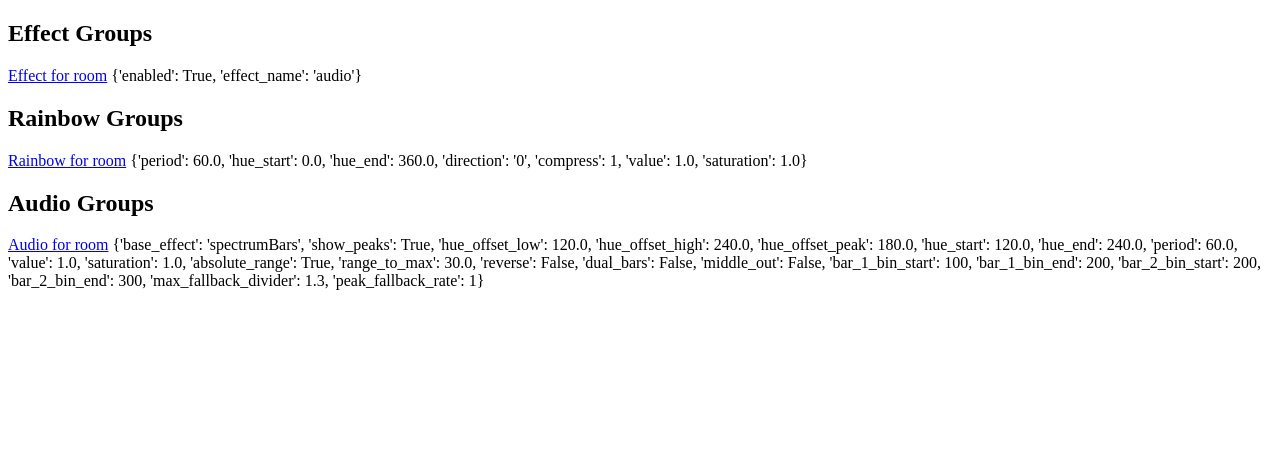
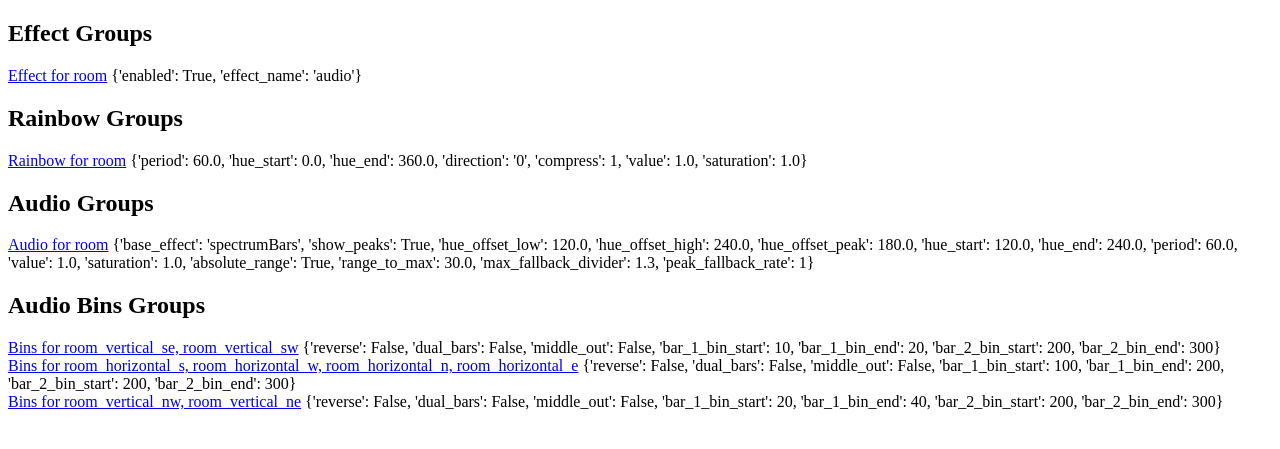
Before and after one commit to RieCo432/lightmaster, a Flask app: page / in a window 1280 px wide. Shown: the top 449 px of the page. Run offline with Flask 3, Linux system fonts and the light colour scheme; some libraries are stand-ins or nearby versions.

Commit message:
audio bins assignment separate from visual config

```diff
--- a/webapp/config_manager.py
+++ b/webapp/config_manager.py
@@ -66,6 +66,15 @@
     return indexes
 
 
+def get_elements_with_same_audio_bins_config(element_index):
+    indexes = []
+    for i in setup_config["elements"]:
+        if effect_config["elements"][i]["audio_bins"] == effect_config["elements"][element_index]["audio_bins"]:
+            indexes.append(i)
+
+    return indexes
+
+
 def apply_effect(effect_form: forms.EffectForm):
     for element_index in get_all_target_elements(effect_form.targets):
         effect_config["elements"][element_index]["effect"]["enabled"] = effect_form.enabled.data
@@ -114,6 +123,19 @@
     save_config()
 
 
+def apply_audio_bins(audio_bins_form: forms.AudioBinsForm):
+    for element_index in get_all_target_elements(audio_bins_form.targets):
+        effect_config["elements"][element_index]["audio_bins"]["reverse"] = audio_bins_form.reverse.data
+        effect_config["elements"][element_index]["audio_bins"]["dual_bars"] = audio_bins_form.dual_bars.data
+        effect_config["elements"][element_index]["audio_bins"]["middle_out"] = audio_bins_form.middle_out.data
+        effect_config["elements"][element_index]["audio_bins"]["bar_1_bin_start"] = audio_bins_form.bar_1_bin_start.data
+        effect_config["elements"][element_index]["audio_bins"]["bar_1_bin_end"] = audio_bins_form.bar_1_bin_end.data
+        effect_config["elements"][element_index]["audio_bins"]["bar_2_bin_start"] = audio_bins_form.bar_2_bin_start.data
+        effect_config["elements"][element_index]["audio_bins"]["bar_2_bin_end"] = audio_bins_form.bar_2_bin_end.data
+
+    save_config()
+
+
 def read_audio_to_form(audio_form, element_index):
     audio_form.base_effect.data = effect_config["elements"][element_index]["audio"]["base_effect"]
     audio_form.show_peaks.data = effect_config["elements"][element_index]["audio"]["show_peaks"]
@@ -144,6 +166,25 @@
     if len(containers) != 0:
         audio_form.targets.apply_to_containers.data = True
         audio_form.targets.container_indexes.data = containers
+
+
+def read_audio_bins_to_form(audio_bins_form, element_index):
+
+    audio_bins_form.reverse.data = effect_config["elements"][element_index]["audio_bins"]["reverse"]
+    audio_bins_form.dual_bars.data = effect_config["elements"][element_index]["audio_bins"]["dual_bars"]
+    audio_bins_form.middle_out.data = effect_config["elements"][element_index]["audio_bins"]["middle_out"]
+    audio_bins_form.bar_1_bin_start.data = effect_config["elements"][element_index]["audio_bins"]["bar_1_bin_start"]
+    audio_bins_form.bar_1_bin_end.data = effect_config["elements"][element_index]["audio_bins"]["bar_1_bin_end"]
+    audio_bins_form.bar_2_bin_start.data = effect_config["elements"][element_index]["audio_bins"]["bar_2_bin_start"]
+    audio_bins_form.bar_2_bin_end.data = effect_config["elements"][element_index]["audio_bins"]["bar_2_bin_end"]
+
+    containers, elements = containerise_elements(get_elements_with_same_audio_bins_config(element_index))
+    if len(elements) != 0:
+        audio_bins_form.targets.apply_to_elements.data = True
+        audio_bins_form.targets.element_indexes.data = elements
+    if len(containers) != 0:
+        audio_bins_form.targets.apply_to_containers.data = True
+        audio_bins_form.targets.container_indexes.data = containers
 
 
 def apply_rainbow(rainbow_form: forms.RainbowForm):
@@ -221,6 +262,20 @@
     return [[(element_index, setup_config["element_names"][element_index]) for element_index in group_indexes] for group_indexes in audio_groups]
 
 
+def get_audio_bins_groups():
+    audio_bins_parameters = []
+    audio_bins_groups = []
+    for element_index in setup_config["elements"]:
+        if not effect_config["elements"][element_index]["audio_bins"] in audio_bins_parameters:
+            audio_bins_groups.append([element_index])
+            audio_bins_parameters.append(effect_config["elements"][element_index]["audio_bins"])
+        else:
+            group_index = audio_bins_parameters.index(effect_config["elements"][element_index]["audio_bins"])
+            audio_bins_groups[group_index].append(element_index)
+
+    return [[(element_index, setup_config["element_names"][element_index]) for element_index in group_indexes] for group_indexes in audio_bins_groups]
+
+
 def get_effect_summary(element_index):
     return effect_config["elements"][element_index]["effect"]
 
@@ -231,3 +286,7 @@
 
 def get_audio_summary(element_index):
     return effect_config["elements"][element_index]["audio"]
+
+
+def get_audio_bins_summary(element_index):
+    return effect_config["elements"][element_index]["audio_bins"]
--- a/webapp/main.py
+++ b/webapp/main.py
@@ -56,7 +56,21 @@
         }
         audio_groups_formatted.append(formatted_audio_group)
 
-    return render_template("index.html", effect_groups_formatted=effect_groups_formatted, rainbow_groups_formatted=rainbow_groups_formatted, audio_groups_formatted=audio_groups_formatted)
+    audio_bins_groups = get_audio_bins_groups()
+    audio_bins_groups_formatted = []
+    for audio_bins_group in audio_bins_groups:
+        containers, elements = containerise_elements_with_names(audio_bins_group)
+        formatted_audio_bins_group = {
+            "link": url_for("bins", element=audio_bins_group[0][0]),
+            "text": ", ".join(
+                [container[1] for container in containers]
+                + [element[1] for element in elements]
+            ),
+            "summary": get_audio_bins_summary(audio_bins_group[0][0])
+        }
+        audio_bins_groups_formatted.append(formatted_audio_bins_group)
+
+    return render_template("index.html", effect_groups_formatted=effect_groups_formatted, rainbow_groups_formatted=rainbow_groups_formatted, audio_groups_formatted=audio_groups_formatted, audio_bins_groups_formatted=audio_bins_groups_formatted)
 
 
 
@@ -98,5 +112,19 @@
 
     return render_template("audio.html", audio_form=audio_form)
 
+
+@app.route("/bins", methods=["GET", "POST"])
+def bins():
+    audio_bins_form = AudioBinsForm()
+    if audio_bins_form.validate_on_submit():
+        apply_audio_bins(audio_bins_form)
+        flash("Audio Bins applied")
+        return redirect(url_for("index"))
+    else:
+        read_audio_bins_to_form(audio_bins_form, int(request.args.get("element")))
+
+    return render_template("bins.html", audio_bins_form=audio_bins_form)
+
+
 if __name__ == "__main__":
     app.run(host="0.0.0.0", port=80, debug=True)
--- a/webapp/templates/index.html
+++ b/webapp/templates/index.html
@@ -29,6 +29,15 @@
         {% endfor %}
     </p>
 
+    <p>
+        <h2>Audio Bins Groups</h2>
+        {% for audio_bins_group in audio_bins_groups_formatted %}
+            <a href="{{audio_bins_group['link']}}">Bins for {{ audio_bins_group["text"] }}</a>
+            {{ audio_bins_group["summary"] }}
+            <br>
+        {% endfor %}
+    </p>
+
 
     {% with messages = get_flashed_messages() %}
         {% if messages %}
```
Also changed, not shown: webapp/effect_config.json (+1 -1 lines), webapp/forms.py (+12 -2 lines), webapp/templates/bins.html (added, +17 -0 lines).
